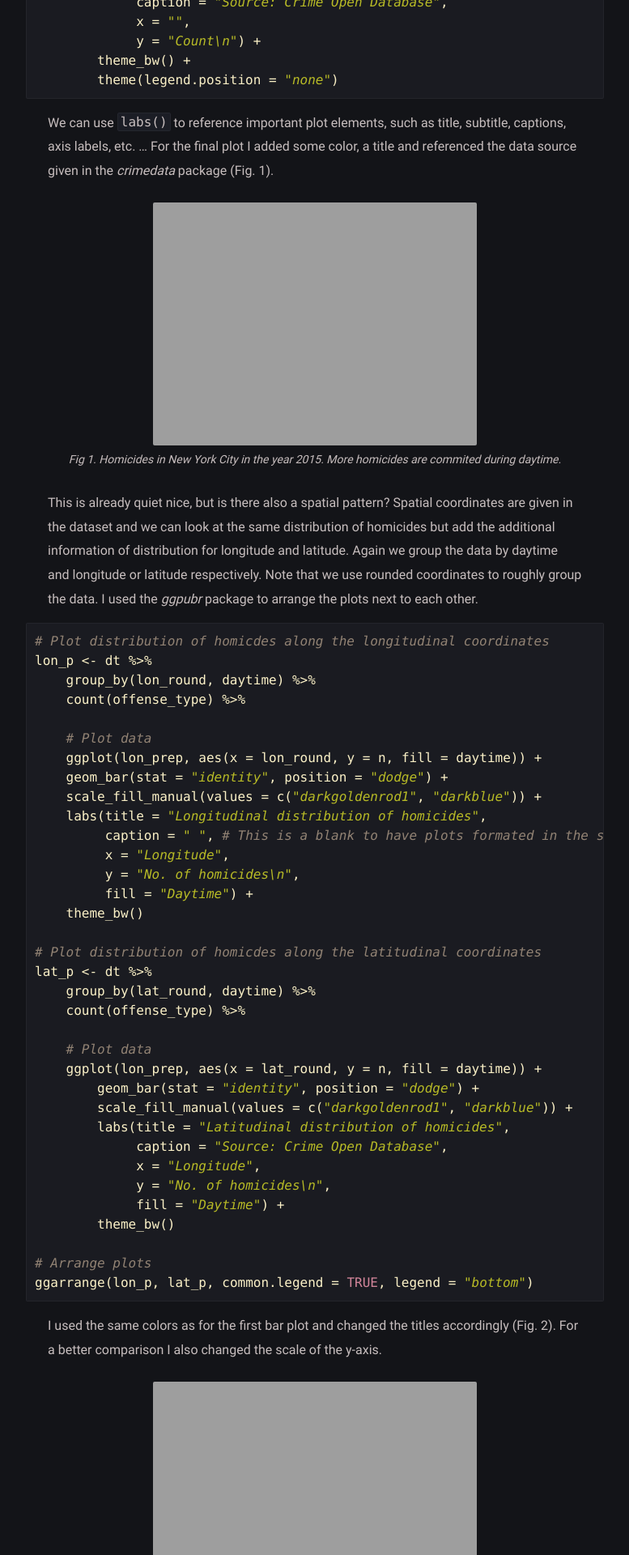
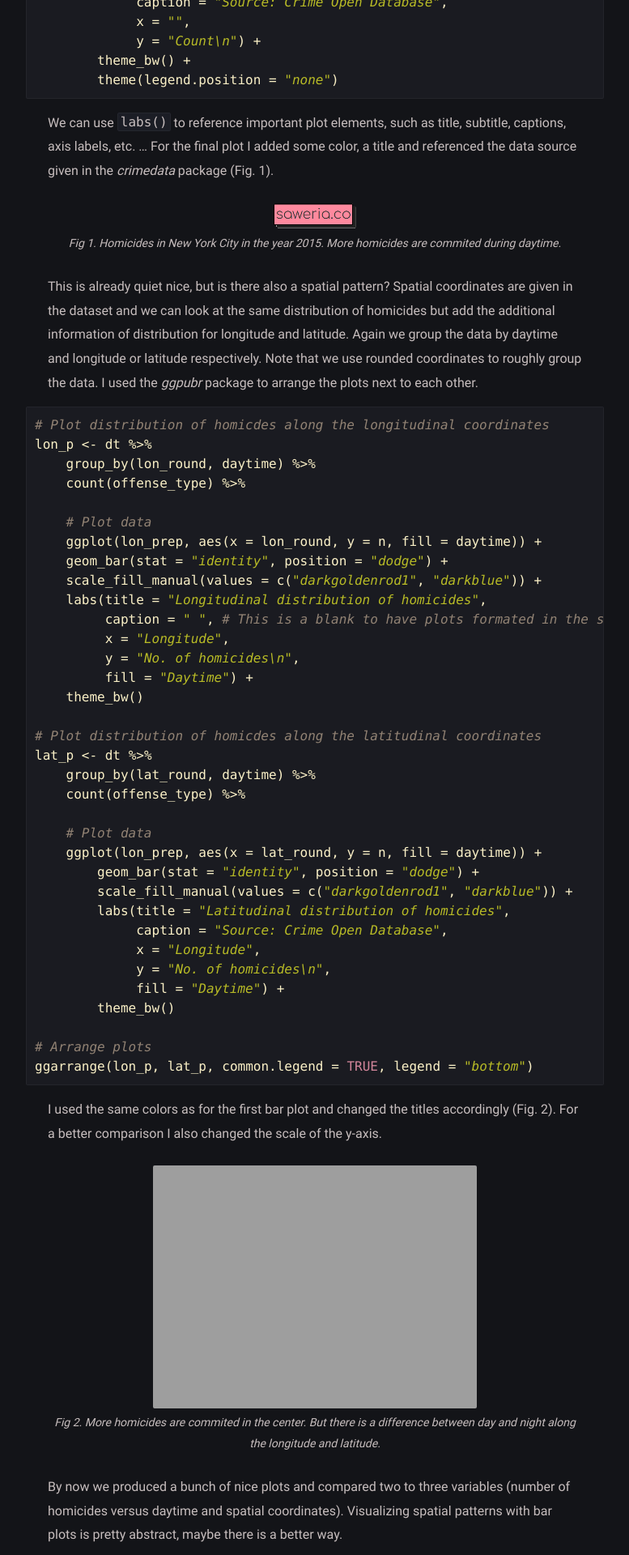
Before and after one commit to seb1458/seb1458.github.io, a Jekyll site: the page built from _posts/220903-SWD/2022-09-03-swdTutorial.md, in a window 1280 px wide. Shown: the part 2479-4399 px from the top of the page at 81% size, without its empty margins (251-1028 px from the left). Built offline with Jekyll 4.4.1, drawn with Linux system fonts in a browser that asks for light colours.

Commit message:
Update 2022-09-03-swdTutorial.md

```diff
--- a/_posts/220903-SWD/2022-09-03-swdTutorial.md
+++ b/_posts/220903-SWD/2022-09-03-swdTutorial.md
@@ -89,7 +89,7 @@ dt %>%
 We can use `labs()` to reference important plot elements, such as title, subtitle, captions, axis labels, etc. ... For the final plot I added some color, a title and referenced the data source given in the *crimedata* package (Fig. 1).
 
 <figure>
-<img src="https://seb1458.github.io/assets/img/saweria-button.pngg" style="display: block; margin: auto;" />
+<img src="https://seb1458.github.io/assets/img/saweria-button.png" style="display: block; margin: auto;" />
 <figcaption>Fig 1. Homicides in New York City in the year 2015. More homicides are commited during daytime.</figcaption>
 </figure>
 
```
